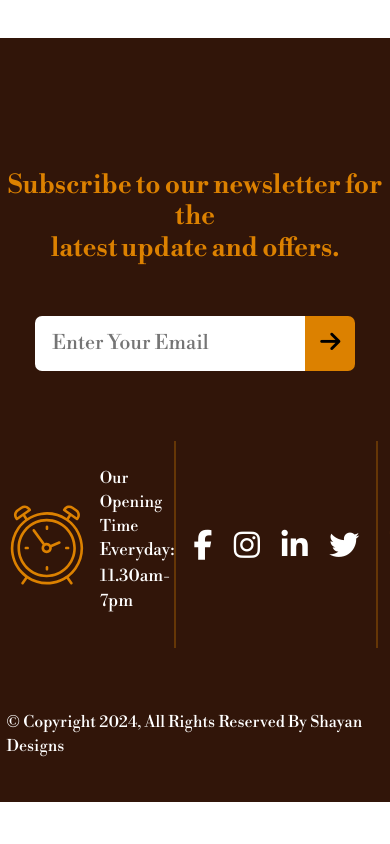
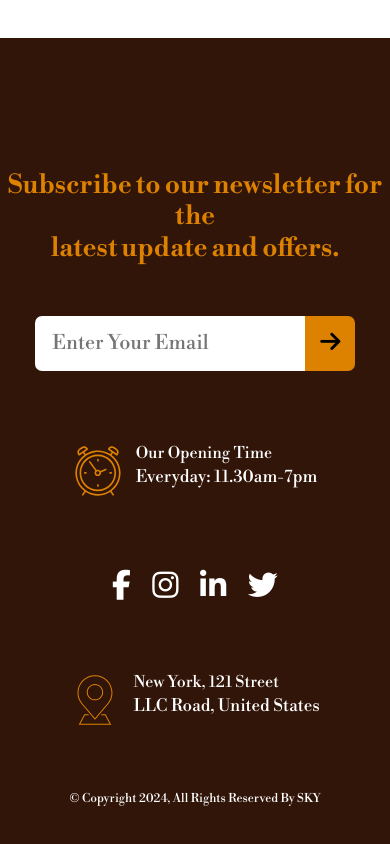
Before and after one commit to soe-paing/caffee-shop, a React (Vite) app: page / in a window 390 px wide. Shown: the part 6108-6952 px from the top of the page. Before the commit the page ends 6910 px from the top, so only its background shows below. Built offline with nearby package versions, Linux system fonts and the light colour scheme.

Commit message:
responsive footer

```diff
--- a/src/sections/footer/Footer.jsx
+++ b/src/sections/footer/Footer.jsx
@@ -1,12 +1,10 @@
 import './footer.css';
-import footBG from '../../assets/contactBg.png';
 import locationPin from '../../assets/location-39.svg';
 import clock from '../../assets/alarm-clock-2629.svg';
 
 const Footer = () => {
     return <section className='footer'>
         <div className="footer-bg">
-        {/* <div className="footer-bg" style={{backgroundImage: `url(${footBG})`}}> */}
             <div className='footer-content container'>
                 <h1 className='heading'>Subscribe to our newsletter for the<br/>
                 latest update and offers.
@@ -36,7 +34,7 @@ const Footer = () => {
                     </div>
                 </div>
                 <div className='copy-right'>
-                    <p>&copy; Copyright 2024, All Rights Reserved by Shayan Designs</p>
+                    <p>&copy; Copyright 2024, All Rights Reserved by SKY</p>
                 </div>
             </div>
         </div>
--- a/src/sections/footer/footer.css
+++ b/src/sections/footer/footer.css
@@ -97,3 +97,29 @@ section.footer {
         text-transform: capitalize;
     }
 }
+
+@media (max-width: 992px) {
+    .open-time, .location {
+        p {
+            font-size: 16px !important;
+        }
+    }
+}
+
+@media (max-width: 768px) {
+    .contact {
+        flex-direction: column;
+        align-items: center;
+        gap: 4rem;
+    }
+    .open-time, .location {
+        img {
+            width: 50px !important;
+        }
+    }
+    .copy-right {
+        p {
+            font-size: 12px !important;
+        }
+    }
+}
```
